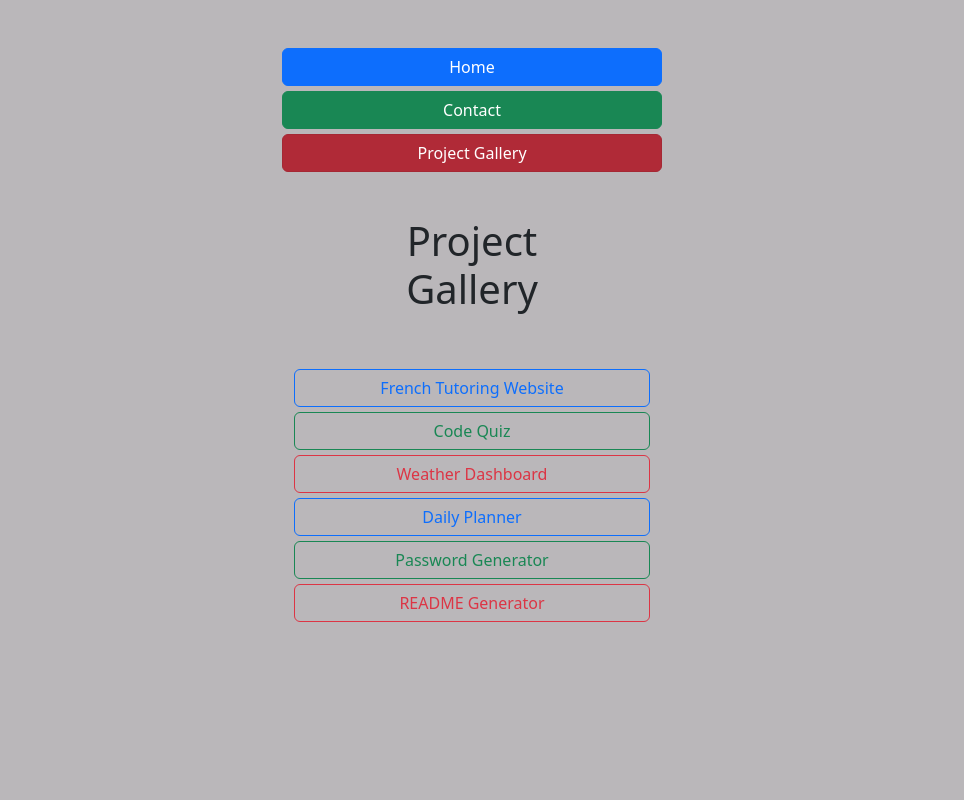
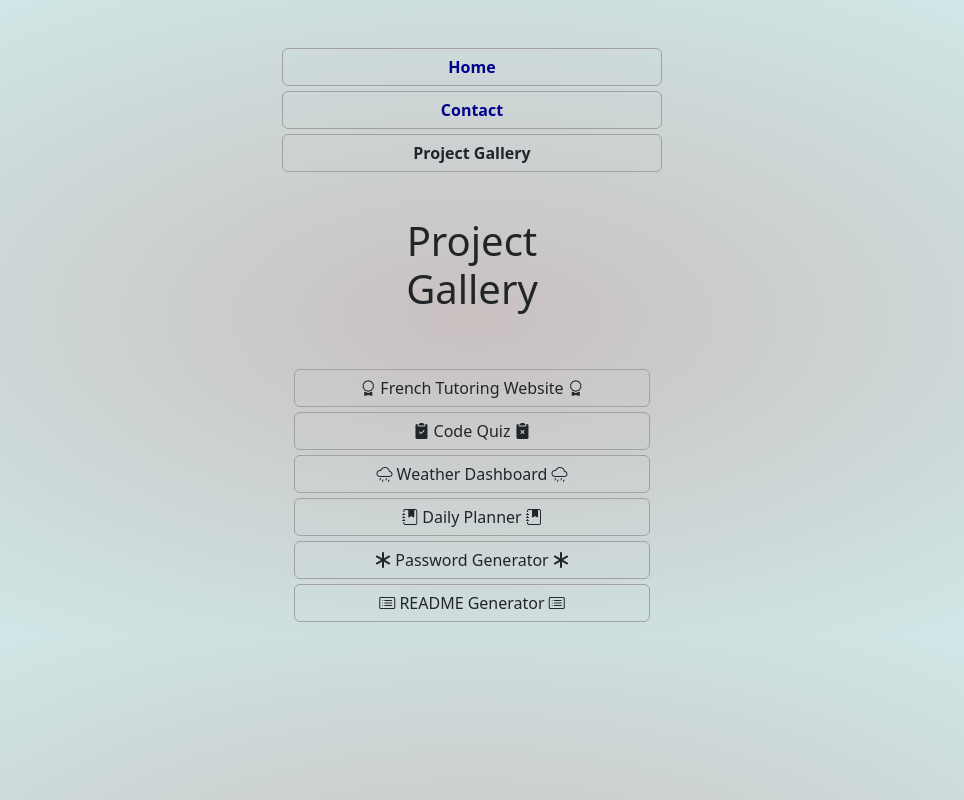
Before and after one commit to BenedictCodesHere/ben-react-app, a React (Create React App) app: page /projects in a window 1280 px wide. Shown: the whole page, without its empty margins (168-1132 px from the left). Built offline with nearby package versions, Linux system fonts and the light colour scheme.

Commit message:
updated styling

```diff
--- a/package.json
+++ b/package.json
@@ -8,6 +8,7 @@
     "@testing-library/react": "^13.4.0",
     "@testing-library/user-event": "^13.5.0",
     "bootstrap": "^5.2.3",
+    "bootstrap-icons": "^1.10.3",
     "react": "^18.2.0",
     "react-dom": "^18.2.0",
     "react-router-dom": "^6.9.0",
--- a/src/App.css
+++ b/src/App.css
@@ -1,5 +1,5 @@
 body {
-  background-color: rgb(186, 183, 186) !important;
+  background: radial-gradient(#c9c0c0, #d1ebeb)!important;
 }
 
 .btn {
@@ -9,4 +9,10 @@ body {
 
 p {
   font-size: 1.2em;
+  font-weight: 400;
+  font-family: 'Lucida Sans', 'Lucida Sans Regular', 'Lucida Grande', 'Lucida Sans Unicode', Geneva, Verdana, sans-serif;
 }
+
+.email {
+  color: blue;
+}
--- a/src/components/Header.css
+++ b/src/components/Header.css
@@ -1,3 +1,14 @@
 .header {
     margin-bottom: 40px;
 }
+
+.header > .btn {
+
+    color: darkblue;
+    font-weight: 600;
+}
+
+.btn:hover, .btn:active {
+    color: white !important;
+    border: 1px solid black;
+    }
--- a/src/components/Header.js
+++ b/src/components/Header.js
@@ -8,13 +8,13 @@ const Header = () => {
     <header className="header mt-5 row">
 
 
-      <NavLink className="btn btn-primary" to="/ben-react-app">Home</NavLink>
+      <NavLink className="btn" to="/ben-react-app">Home</NavLink>
 
 
-      <NavLink className="btn btn-success" to="contact">Contact</NavLink>
+      <NavLink className="btn" to="contact">Contact</NavLink>
 
 
-      <NavLink  className="btn btn-danger" to="projects">Project Gallery</NavLink>
+      <NavLink  className="btn" to="projects">Project Gallery</NavLink>
 
 
     </header>
--- /dev/null
+++ b/src/components/Project.css
@@ -0,0 +1,3 @@
+/* .btn-dark {
+    justify-content: baseline;
+} */
--- a/src/components/Project.js
+++ b/src/components/Project.js
@@ -7,7 +7,7 @@ import DailyPlanner from '../assets/images/daily-planner.png';
 import PasswordGen from '../assets/images/password-generator.png';
 import READMEGen from '../assets/images/README-generator.png';
 import ProjectNavbar from "./ProjectNavbar";
-
+import './Project.css';
 const ImageArray = [French, CodeQuiz, Weather, DailyPlanner, PasswordGen, READMEGen];
 
 function Project(props) {
@@ -41,20 +41,20 @@ return (<>
 <ProjectNavbar />
 <div className="container">
     <h2 className="project-title text-center">{props.title}</h2>
-          <div className="card">
+          <div className="card" style={{backgroundColor:"inherit"}}>
             <div className="img-container d-flex justify-content-center" style={{maxHeight: "35vh", width: "inherit"}}>
               <img style={{maxHeight:"inherit", height:"inherit", width:"inherit", maxWidth: "inherit"}} alt={props.alt} src={ProjectImage}></img>
             </div>
-            <div className="p-4 text-center" style={{backgroundColor: "rgb(186, 183, 186)"}}><p>{props.description}</p></div>
-            <div className="card-body mx-4 p-6 mt-4 text-center">
+            <div className="p-4 text-center" ><p>{props.description}</p></div>
+            <div className="card-body mx-4 p-6 mt-4 row text-center">
 
-            <p className="swap">Link to deployed version:
-              <br></br>
-              <Link className="link" to={props.deployed}>{props.deployed}</Link></p>
+            <p className="swap">Link to deployed version:</p>
 
-            <p>Link to repository:
-            <br></br>
-             <Link className="link" to={props.repo}>{props.repo}</Link></p>
+              <Link className="btn btn-dark" to={props.deployed}>{props.deployed}</Link>
+
+            <p>Link to repository:</p>
+
+             <Link className="btn btn-dark" to={props.repo}>{props.repo}</Link>
             </div>
             </div>
             <div className="row d-flex justify-content-center">
--- a/src/components/ProjectNavbar.css
+++ b/src/components/ProjectNavbar.css
@@ -1,3 +1,13 @@
 .navbar {
     margin-top: 40px;
 }
+
+.btn {
+border: 1px solid rgb(163, 161, 161) !important;
+
+}
+
+.btn:hover, .btn:active {
+    color: white !important;
+    border: 1px solid rgb(248, 245, 245) !important;
+    }
--- a/src/components/ProjectNavbar.js
+++ b/src/components/ProjectNavbar.js
@@ -1,18 +1,17 @@
 import React from 'react';
 import { Link } from 'react-router-dom';
 import './ProjectNavbar.css';
-import { useState } from 'react';
 const ProjectNavbar = () => {
-  const [selectedIndex, setSelectedIndex] = useState(1);
+
 
   return (
     <div className="navbar row">
-      <Link className="btn  btn-outline-primary" to="/projects/french-tutoring-website" key={1} >French Tutoring Website</Link>
-      <Link className="btn btn-block btn-outline-success" to="/projects/code-quiz" key={2}>Code Quiz</Link>
-      <Link className="btn  btn-block btn-outline-danger" to="/projects/weather-dashboard" key={3}>Weather Dashboard</Link>
-      <Link className="btn btn-block btn-outline-primary" to="/projects/daily-planner" key={4}>Daily Planner</Link>
-      <Link className="btn btn-block btn-outline-success" to="/projects/password-generator" key={5}>Password Generator</Link>
-      <Link className="btn  btn-block btn-outline-danger" to="/projects/README-generator" key={6}>README Generator</Link>
+      <Link className="btn btn-block" to="/projects/french-tutoring-website" key={1} ><i class="bi bi-award"></i>  French Tutoring Website  <i class="bi bi-award"></i></Link>
+      <Link className="btn btn-block" to="/projects/code-quiz" key={2}><i class="bi bi-clipboard2-check-fill"></i>  Code Quiz  <i class="bi bi-clipboard2-x-fill"></i></Link>
+      <Link className="btn  btn-block" to="/projects/weather-dashboard" key={3}><i class="bi bi-cloud-drizzle"></i>   Weather Dashboard   <i class="bi bi-cloud-drizzle"></i></Link>
+      <Link className="btn btn-block " to="/projects/daily-planner" key={4}><i class="bi bi-journal-bookmark-fill"></i>  Daily Planner  <i class="bi bi-journal-bookmark-fill"></i></Link>
+      <Link className="btn btn-block " to="/projects/password-generator" key={5}><i class="bi bi-asterisk"></i>  Password Generator  <i class="bi bi-asterisk"></i></Link>
+      <Link className="btn  btn-block " to="/projects/README-generator" key={6}><i class="bi bi-card-list"></i>  README Generator  <i class="bi bi-card-list"></i></Link>
     </div>
   );
 };
--- a/src/index.js
+++ b/src/index.js
@@ -4,6 +4,7 @@ import './index.css';
 import App from './App';
 import reportWebVitals from './reportWebVitals';
 import 'bootstrap/dist/css/bootstrap.min.css';
+import 'bootstrap-icons/font/bootstrap-icons.css';
 
 const root = ReactDOM.createRoot(document.getElementById('root'));
 root.render(
--- a/src/pages/Contact.js
+++ b/src/pages/Contact.js
@@ -6,7 +6,7 @@ function Contact() {
 <><div className="container">
     <div className="row">
         <div className="col-sm-8 col-md-8 col-lg-8"></div>
-        <p className="text-center my-5">Email:<br></br> codingwithbenedict99@gmail.com</p>
+        <p className="text-center email my-5">Email:<br></br> codingwithbenedict99@gmail.com</p>
         <a className="btn btn-info" href="https://github.com/BenedictCodesHere/ben-react-app/blob/main/src/assets/CV/Benedict-McElroy-CV.pdf" target="_blank">CV</a>
         <Link className="btn btn-warning" to="https://github.com/BenedictCodesHere/">Github</Link>
         <Link className="btn btn-info" to="https://www.linkedin.com/in/benedict-mcelroy-005256230">LinkedIn</Link>
```
Also changed, not shown: 1 other file (tests, documents, lock files or other folders).
